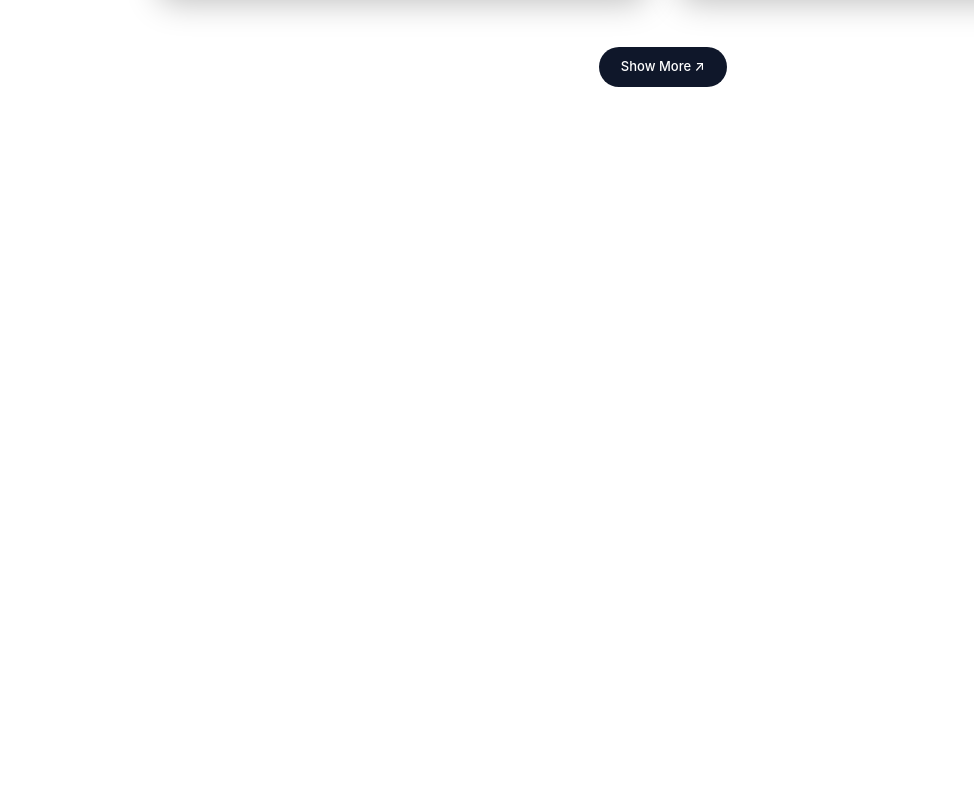
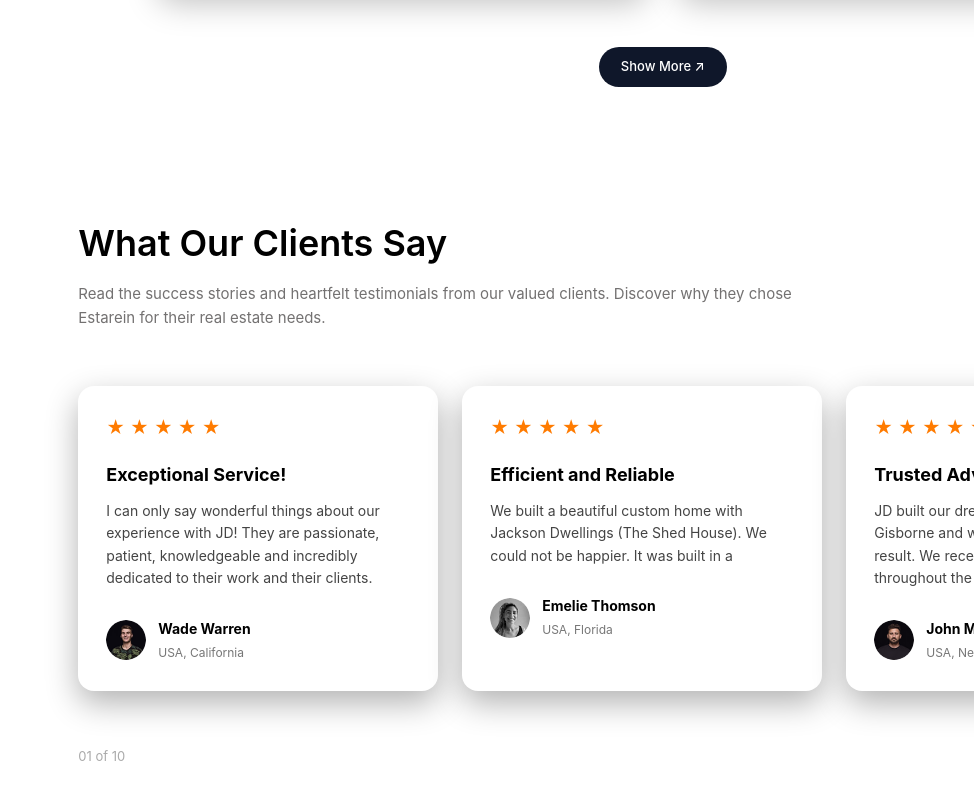
Before and after one commit to antu468/Roofing-service-React, a React (Vite) app: page / in a window 1280 px wide. Shown: the part 4580-5380 px from the top of the page, without its empty margins (306-1280 px from the left). Before the commit the page ends 4747 px from the top, so only its background shows below. Built offline with nearby package versions, Linux system fonts and the light colour scheme.

Commit message:
grid section added

```diff
--- a/src/App.css
+++ b/src/App.css
@@ -815,7 +815,7 @@ body {
   letter-spacing: -0.5px;
   margin-bottom: 12px;
   text-align: center;
-  color:#000
+  color: #000
 }
 
 .figma-subtitle {
@@ -876,7 +876,7 @@ body {
 .rating {
   margin: 10px 0 14px;
   font-size: 14px;
-  color:#000
+  color: #000
 }
 
 .rating span {
@@ -896,8 +896,7 @@ body {
   gap: 8px;
   margin: 16px 0 22px;
   flex-wrap: wrap;
-  color:#000
-
+  color: #000
 }
 
 .chips span {
@@ -917,7 +916,7 @@ body {
   background: white;
   font-size: 14px;
   cursor: pointer;
-  color:#282626;
+  color: #282626;
 }
 
 .cta.active {
@@ -952,3 +951,164 @@ body {
     grid-template-columns: 1fr;
   }
 }
+
+/* SECTION */
+.testimonial-section {
+  background: #ffffff;
+  padding: 96px 150px 80px;
+  color: #fff;
+  width: 1440px;
+  height: auto;
+  opacity: 1;
+  top: 4700px;
+  position: absolute;
+  left: 18.3%;
+}
+
+.testimonial-header {
+  display: flex;
+  justify-content: space-between;
+  align-items: flex-start;
+  margin-bottom: 56px;
+}
+
+.testimonial-text {
+  max-width: 720px;
+  font-size: 15px;
+  line-height: 1.6;
+  color: #44444485;
+  display: absolute;
+  align-items: flex-end;
+  margin: 0px;
+  text-align: left;
+
+}
+
+.view-all {
+  font-size: 14px;
+  color: #ffffff;
+  text-decoration: none;
+  height: 42px;
+  padding: 5px 22px;
+  border-radius: 999px;
+  background-color: #000000;
+}
+
+/* CARDS */
+.testimonial-cards {
+  display: flex;
+  gap: 24px;
+  margin-bottom: 48px;
+}
+
+/* CARD */
+.testimonial-card {
+  background: #fff;
+  color: #000;
+  border-radius: 16px;
+  padding: 28px;
+  width: 360px;
+  box-shadow: 0 12px 32px rgba(0, 0, 0, 0.304);
+}
+
+/* STARS */
+.stars {
+  color: #ff7b00;
+  font-size: 18px;
+  margin-bottom: 20px;
+
+}
+
+/* TEXT */
+.testimonial-card h3 {
+  font-size: 18px;
+  margin-bottom: 12px;
+
+}
+
+.review {
+  font-size: 14px;
+  line-height: 1.6;
+  color: #444;
+  margin-bottom: 28px;
+}
+
+/* AUTHOR */
+.author {
+  display: flex;
+  gap: 12px;
+  align-items: center;
+}
+
+.author strong {
+  font-size: 14px;
+  display: block;
+}
+
+.author span {
+  font-size: 12px;
+  color: #777;
+}
+
+.testimonial-footer {
+  display: flex;
+  justify-content: space-between;
+  align-items: center;
+  font-size: 13px;
+  color: #aaa;
+}
+
+.nav-buttons {
+  display: flex;
+  gap: 10px;
+}
+
+.nav-buttons button {
+  width: 36px;
+  height: 36px;
+  border-radius: 50%;
+  border: 1px solid #00000083;
+  background: #ffffff;
+  color: rgb(0, 0, 0);
+}
+.nav-buttons1 button {
+  width: 36px;
+  height: 36px;
+  border-radius: 50%;
+  border: none;
+  background: #000000;
+  color: rgb(255, 255, 255);
+}
+
+/* RESPONSIVE */
+@media (max-width: 1024px) {
+  .testimonial-cards {
+    flex-direction: column;
+  }
+
+  .testimonial-section {
+    padding: 60px 20px;
+  }
+}
+.testimonial-title {
+  font-size: 36px;
+  font-weight: 600;
+  margin-bottom: 12px;
+  color:#000000;
+}
+
+.testimonial-sub {
+  max-width: 720px;
+  font-size: 15px;
+  line-height: 1.6;
+  color: #737171;
+}
+
+/* AUTHOR IMAGE */
+.avatar {
+  width: 40px;
+  height: 40px;
+  border-radius: 50%;
+  object-fit: cover;
+  background-repeat: no-repeat;
+}
--- a/src/App.jsx
+++ b/src/App.jsx
@@ -9,6 +9,9 @@ import pic4 from "./assets/Image.png"
 import pic5 from "./assets/Image (1).png"
 import pic6 from "./assets/Image (2).png"
 import pic7 from "./assets/card1.png"
+import pro1 from "./assets/Profile.png"
+import pro2 from "./assets/Profile (1).png"
+import pro3 from "./assets/Profile (2).png"
 
 function App() {
   const companies = [
@@ -17,6 +20,7 @@ function App() {
     "Reliable Roofing Co.",
     "Summit Roofing Experts",
   ];
+
   return (
     <>
       <div className="bg-1 items-center justify-center flex">
@@ -247,10 +251,86 @@ function App() {
         <div className="show-more-wrapper">
           <button className="show-more-btn">Show More ↗</button>
         </div>
+      </section>
 
+      <section className="testimonial-section">
+        {/* TOP BAR */}
+        <div className="testimonial-header">
+          <div>
+            <h2 className="testimonial-title">What Our Clients Say</h2>
+            <p className="testimonial-sub">
+              Read the success stories and heartfelt testimonials from our valued
+              clients. Discover why they chose Estarein for their real estate
+              needs.
+            </p>
+          </div>
+          <a href="#" className="view-all">
+            View All Testimonials ↗
+          </a>
+        </div>
+
+        {/* CARDS */}
+        <div className="testimonial-cards">
+          <TestimonialCard
+            title={<b>Exceptional Service!</b>}
+            text="I can only say wonderful things about our experience with JD! They are passionate, patient, knowledgeable and incredibly dedicated to their work and their clients."
+            name="Wade Warren"
+            location="USA, California"
+            image={pro1}
+          />
+
+          <TestimonialCard
+            title={<b>Efficient and Reliable</b>}
+            text="We built a beautiful custom home with Jackson Dwellings (The Shed House). We could not be happier. It was built in a"
+            name="Emelie Thomson"
+            location="USA, Florida"
+            image={pro2}
+          />
+
+          <TestimonialCard
+            title={<b>Trusted Advisors</b>}
+            text="JD built our dream country-style home in Gisborne and we couldn't be happier with the result. We received excellent communication throughout the build."
+            name="John Mans"
+            location="USA, Nevada"
+            image={pro3}
+          />
+        </div>
+
+        {/* FOOTER NAV */}
+        <div className="testimonial-footer">
+          <span>01 of 10</span>
+
+          <div className="nav-buttons">
+            <button>←</button>
+            <div className="nav-buttons1">
+              <button>→</button>
+            </div>
+          </div>
+        </div>
       </section>
+
     </>
   )
 }
+function TestimonialCard({ title, text, name, location, image }) {
+  return (
+    <div className="testimonial-card">
+      <div className="stars">
+        ★ ★ ★ ★ ★
+      </div>
+
+      <h3>{title}</h3>
+      <p className="review">{text}</p>
+
+      <div className="author">
+        <img src={image} alt={name} className="avatar"></img>
+        <div>
+          <strong>{name}</strong>
+          <span>{location}</span>
+        </div>
+      </div>
+    </div>
+  );
+}
 
 export default App
```
